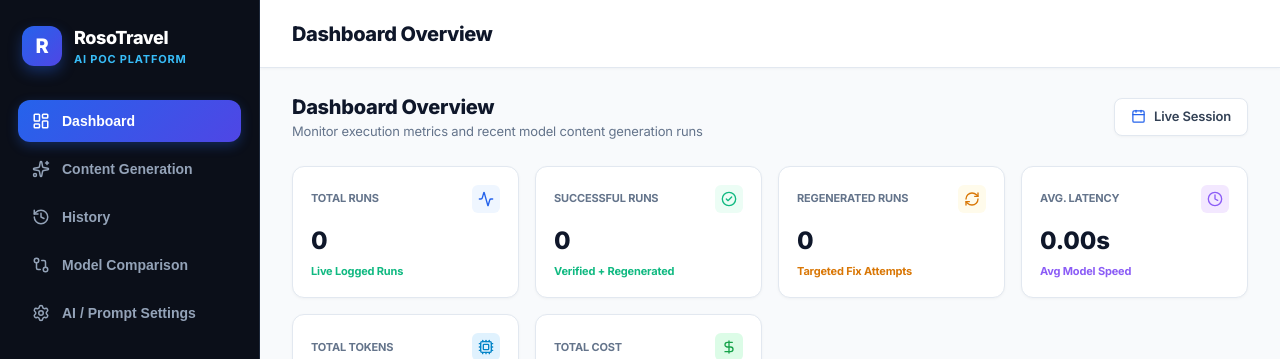
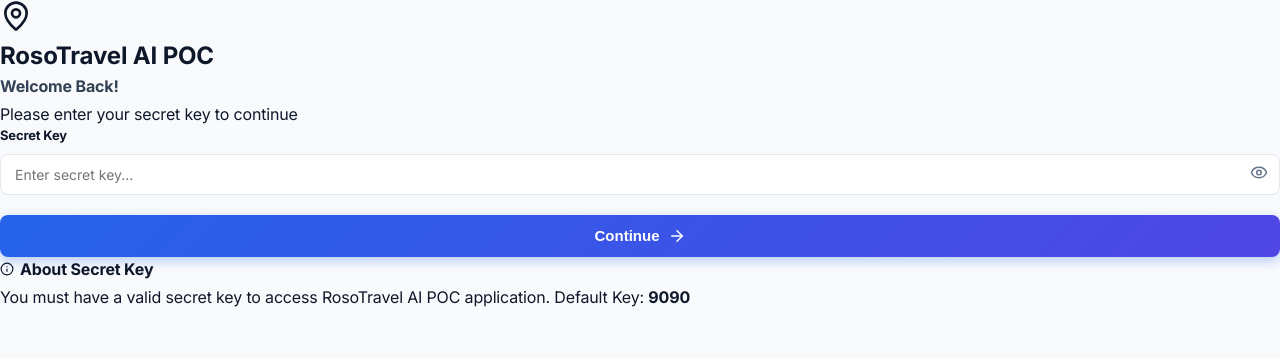
Before and after one commit to ShashvatSharma18/Model-Camparison-Roso-, a React (Vite) app in the folder frontend/: page / in a window 1280 px wide. Shown: the top 359 px of the page. Built offline with nearby package versions, Linux system fonts and the light colour scheme; no server answers.

Commit message:
Integrate secret key authentication

```diff
--- a/frontend/src/App.tsx
+++ b/frontend/src/App.tsx
@@ -6,11 +6,19 @@
 import { HistoryPage } from './pages/HistoryPage';
 import { ModelComparisonPage } from './pages/ModelComparisonPage';
 import { SettingsPage } from './pages/SettingsPage';
+import { SecretKeyPage } from './pages/SecretKeyPage';
 import { RunDetailDrawer } from './components/RunDetailDrawer';
 
 export function App() {
+  const [isAuthenticated, setIsAuthenticated] = useState<boolean>(() => {
+    return !!localStorage.getItem('roso_session_token');
+  });
   const [activeTab, setActiveTab] = useState<string>('dashboard');
   const [activeRunDetailId, setActiveRunDetailId] = useState<string | null>(null);
+
+  if (!isAuthenticated) {
+    return <SecretKeyPage onSuccess={() => setIsAuthenticated(true)} />;
+  }
 
   const pageTitles: Record<string, string> = {
     dashboard: 'Dashboard Overview',
```
